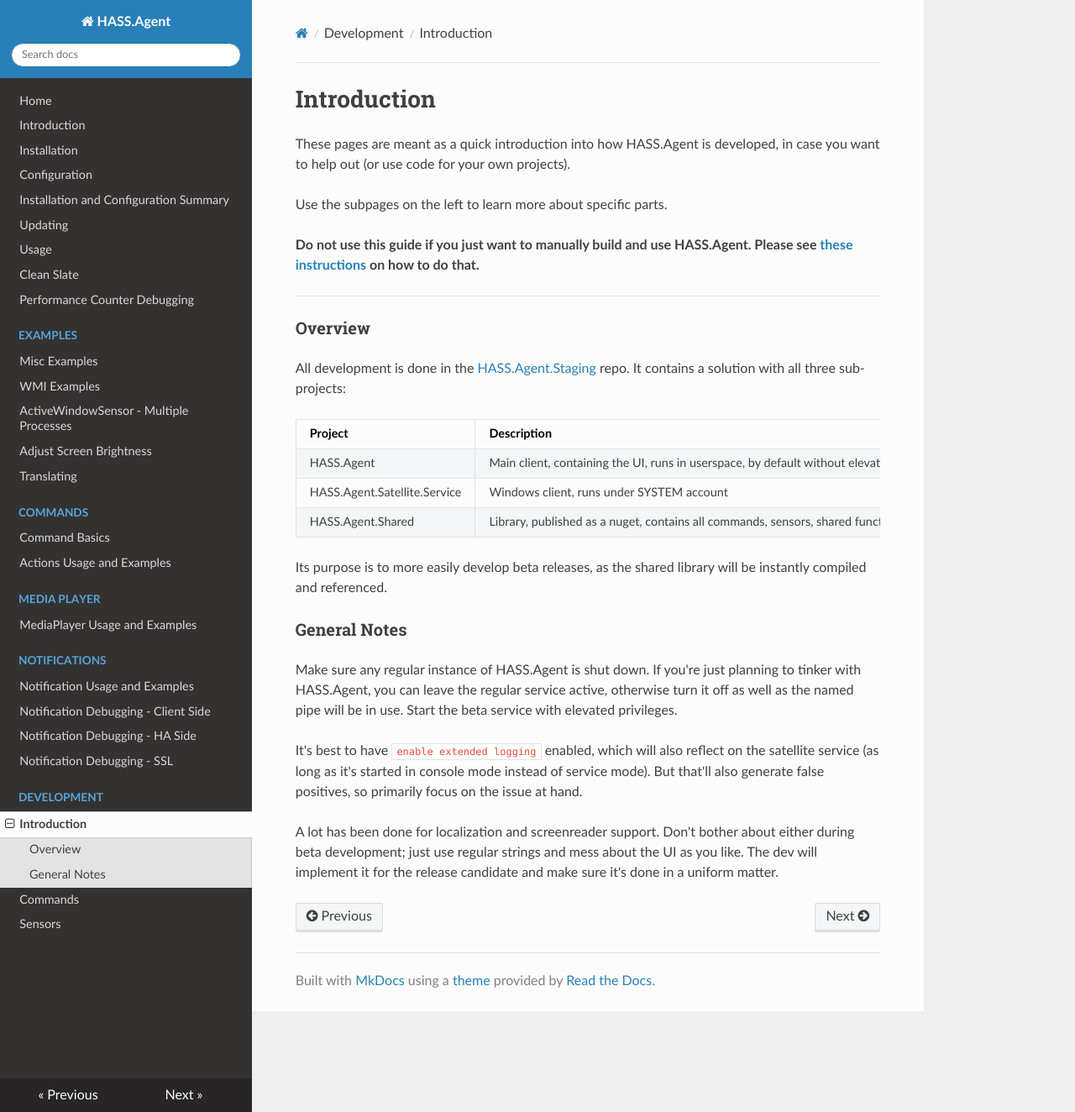
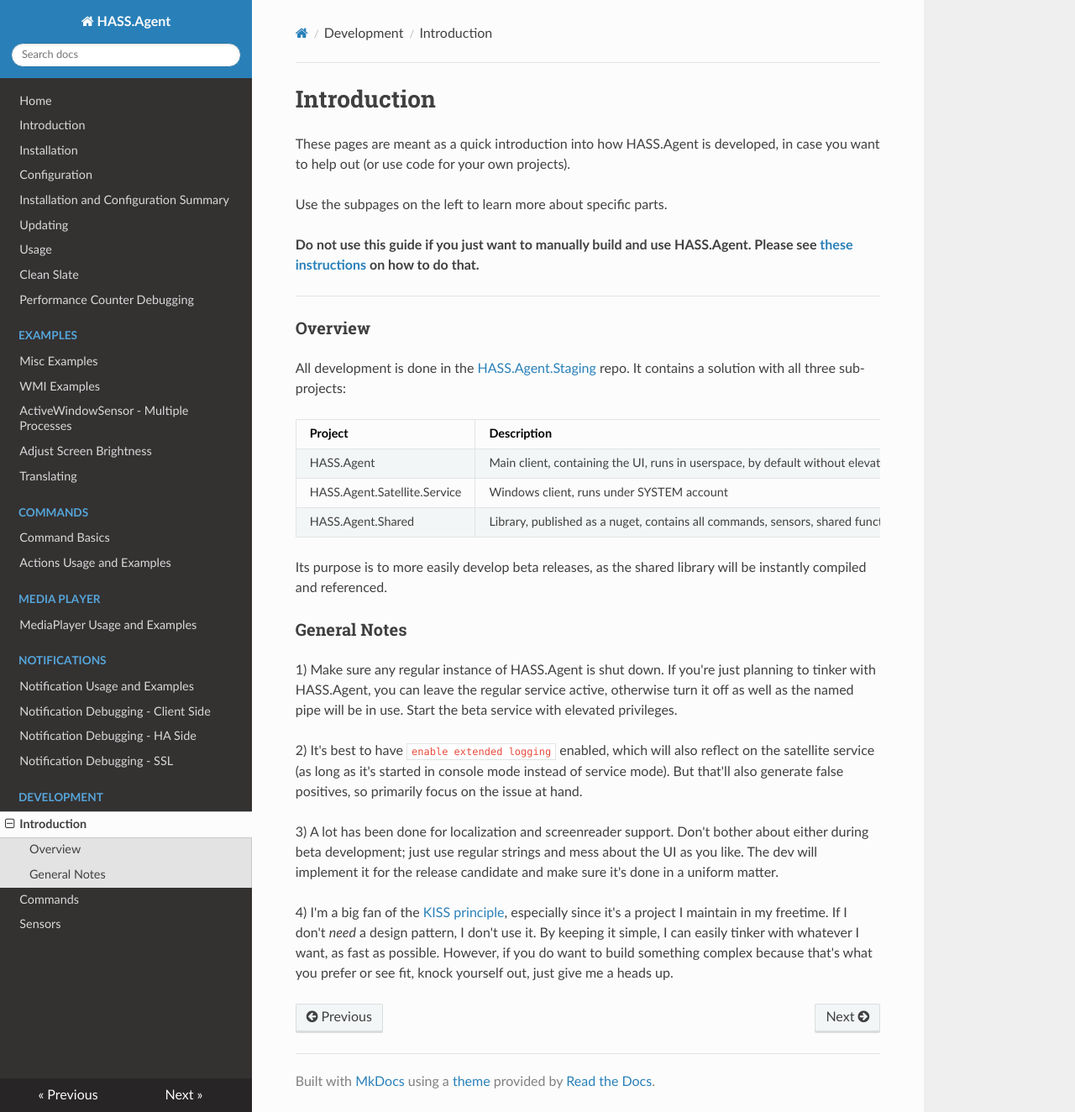
Before and after one commit to LAB02-Admin/HASS.Agent-Docs, an MkDocs documentation site: the page built from docs/development/introduction.md, in a window 1280 px wide and 1324 px high. Shown: the whole window at 84% size. Built offline with MkDocs 1.6.1, drawn with Linux system fonts in a browser that asks for light colours; nearby versions of some CDN libraries.

Commit message:
Update introduction.md

```diff
--- a/docs/development/introduction.md
+++ b/docs/development/introduction.md
@@ -22,8 +22,10 @@
 
 ### General Notes
 
-Make sure any regular instance of HASS.Agent is shut down. If you're just planning to tinker with HASS.Agent, you can leave the regular service active, otherwise turn it off as well as the named pipe will be in use. Start the beta service with elevated privileges.
+1) Make sure any regular instance of HASS.Agent is shut down. If you're just planning to tinker with HASS.Agent, you can leave the regular service active, otherwise turn it off as well as the named pipe will be in use. Start the beta service with elevated privileges.
 
-It's best to have `enable extended logging` enabled, which will also reflect on the satellite service (as long as it's started in console mode instead of service mode). But that'll also generate false positives, so primarily focus on the issue at hand.
+2) It's best to have `enable extended logging` enabled, which will also reflect on the satellite service (as long as it's started in console mode instead of service mode). But that'll also generate false positives, so primarily focus on the issue at hand.
 
-A lot has been done for localization and screenreader support. Don't bother about either during beta development; just use regular strings and mess about the UI as you like. The dev will implement it for the release candidate and make sure it's done in a uniform matter.
+3) A lot has been done for localization and screenreader support. Don't bother about either during beta development; just use regular strings and mess about the UI as you like. The dev will implement it for the release candidate and make sure it's done in a uniform matter.
+
+4) I'm a big fan of the [KISS principle](https://en.wikipedia.org/wiki/KISS_principle), especially since it's a project I maintain in my freetime. If I don't *need* a design pattern, I don't use it. By keeping it simple, I can easily tinker with whatever I want, as fast as possible. However, if you do want to build something complex because that's what you prefer or see fit, knock yourself out, just give me a heads up.
```
